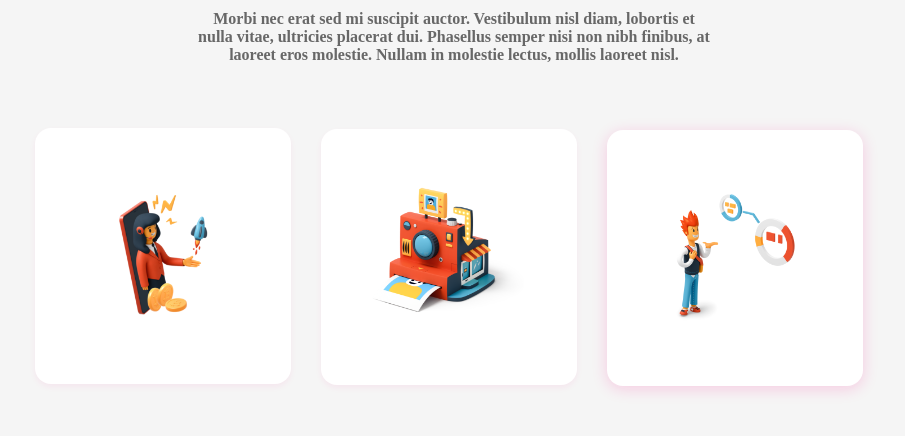
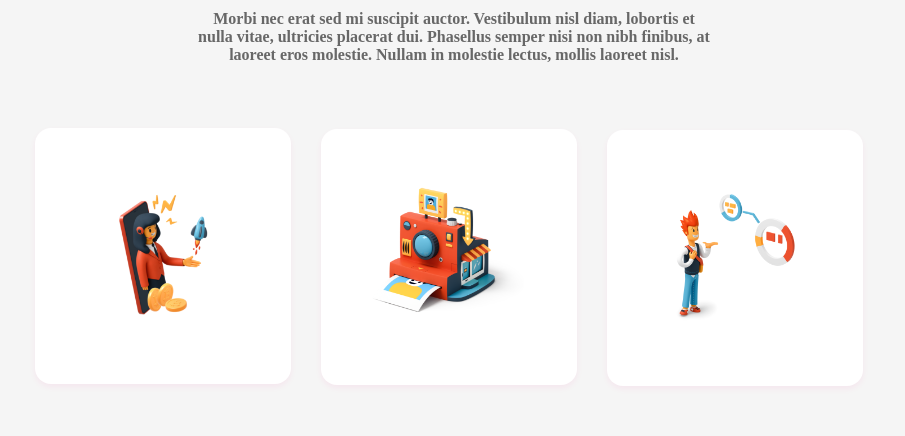
Before and after one commit to sousajulia/desafio_minery, a plain HTML site: page index.html in a window 1280 px wide. Shown: the part 1580-2016 px from the top of the page, without its empty margins (274-1179 px from the left). Drawn offline with Linux system fonts and the light colour scheme.

Commit message:
Update style.css

```diff
--- a/style.css
+++ b/style.css
@@ -242,7 +242,6 @@
     background: #FFFFFF;
     box-shadow: 0px 3px 6px #FE13900F;
     border-radius: 16px;
-    box-shadow: 0px 3px 15px #FE139030;
 }
 .card3:hover{
     width: 300px;
```
